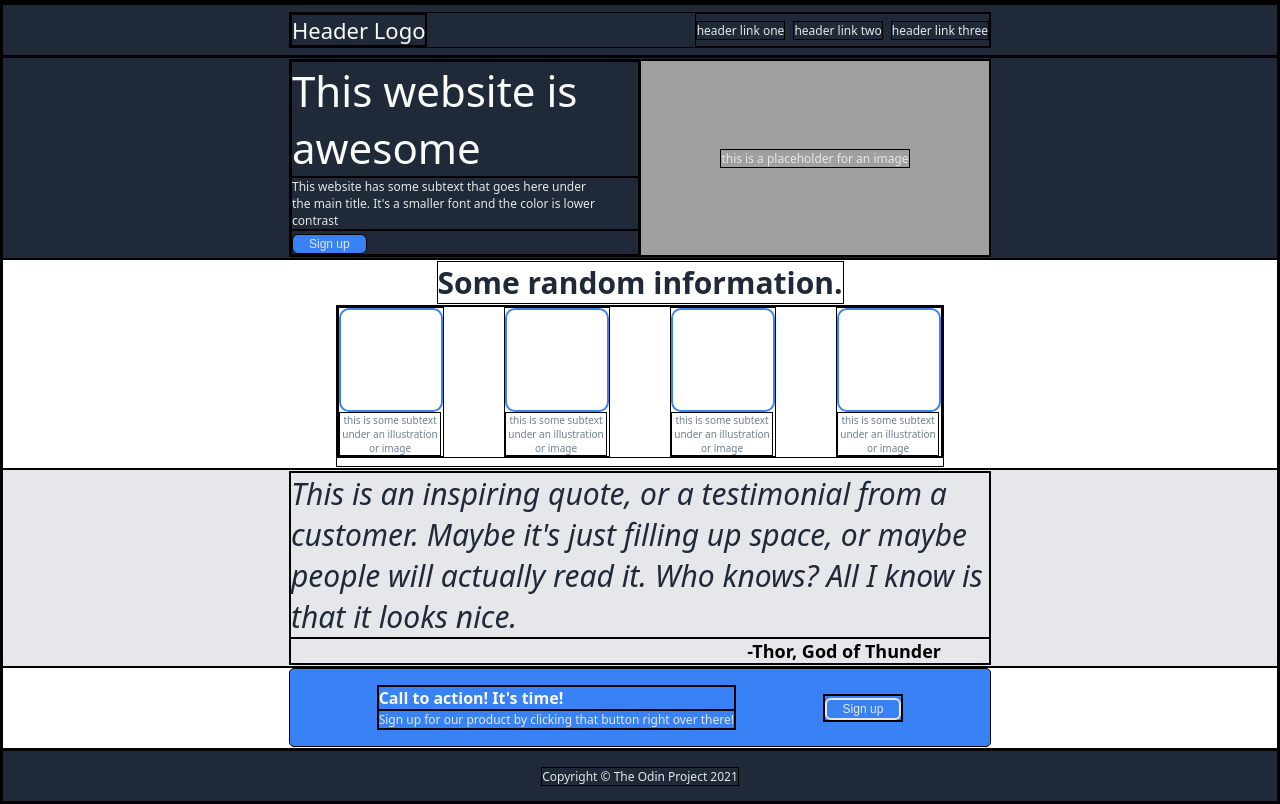
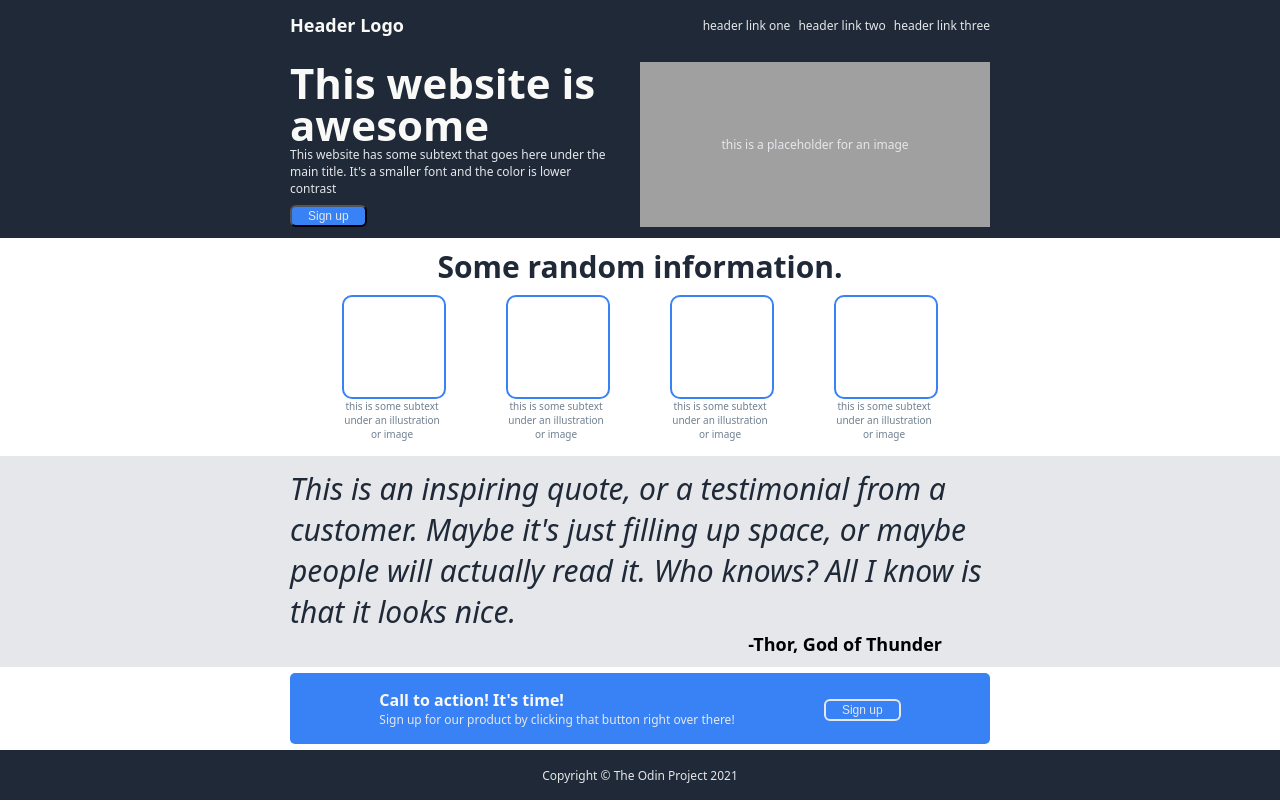
Before and after one commit to SomeLoki/TOP_Landing_Page, a plain HTML site: page index.html in a window 1280 px wide. Drawn offline with Linux system fonts and the light colour scheme.

Commit message:
Style: Small tweaks to fix issues
Resolve missing bold for hero-title and logo and
missing gap for hero-button. Also updated readme.

```diff
--- a/style.css
+++ b/style.css
@@ -1,7 +1,3 @@
-* {
-  border: 1px solid black;
-}
-
 body {
   margin: 0;
   display: flex;
@@ -35,8 +31,6 @@ body {
   justify-content: space-between;
 }
 
-
-
 .content {
   flex: auto;
   display: flex;
@@ -44,7 +38,6 @@ body {
   justify-content: center;
   align-items: center;
 }
-
 
 .content-top,
 .content-mid,
@@ -101,6 +94,7 @@ flex: 1;
 
 .hero-title {
   font-size: 42px;
+  line-height: 1;
 }
 
 
@@ -168,11 +162,12 @@ flex: 1;
 .hero-title,
 .cta {
   color: #F9faf8;
-  font-weight: 900px;
+  font-weight: 900;
 }
 
 .logo {
-  font-size: 22px;
+  font-size: 18px;
+
 }
 
 .hero-text,
@@ -203,6 +198,10 @@ button {
   border: 2px solid #e5e7eb;
 }
 
+.hero-button {
+  margin-top: 8px;
+}
+
 .quote-credit {
   text-align: right;
   color: black;
```
Also changed, not shown: 1 other file.
